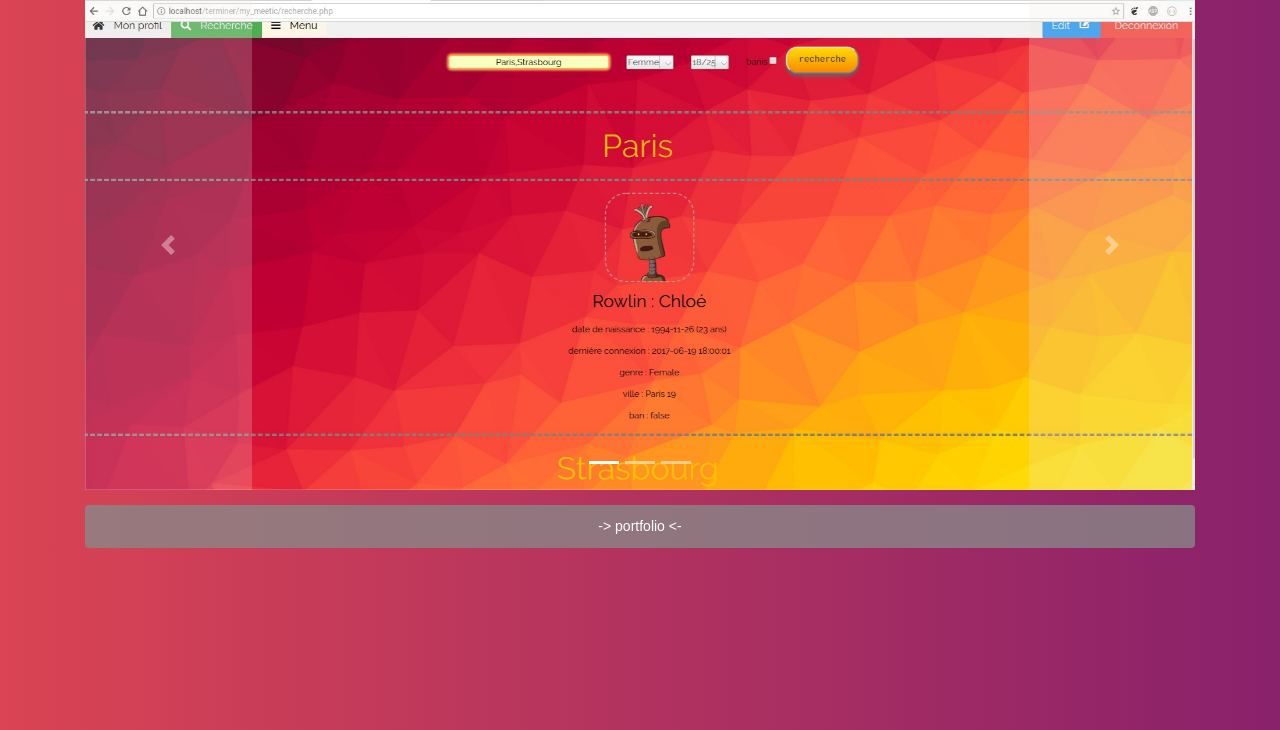
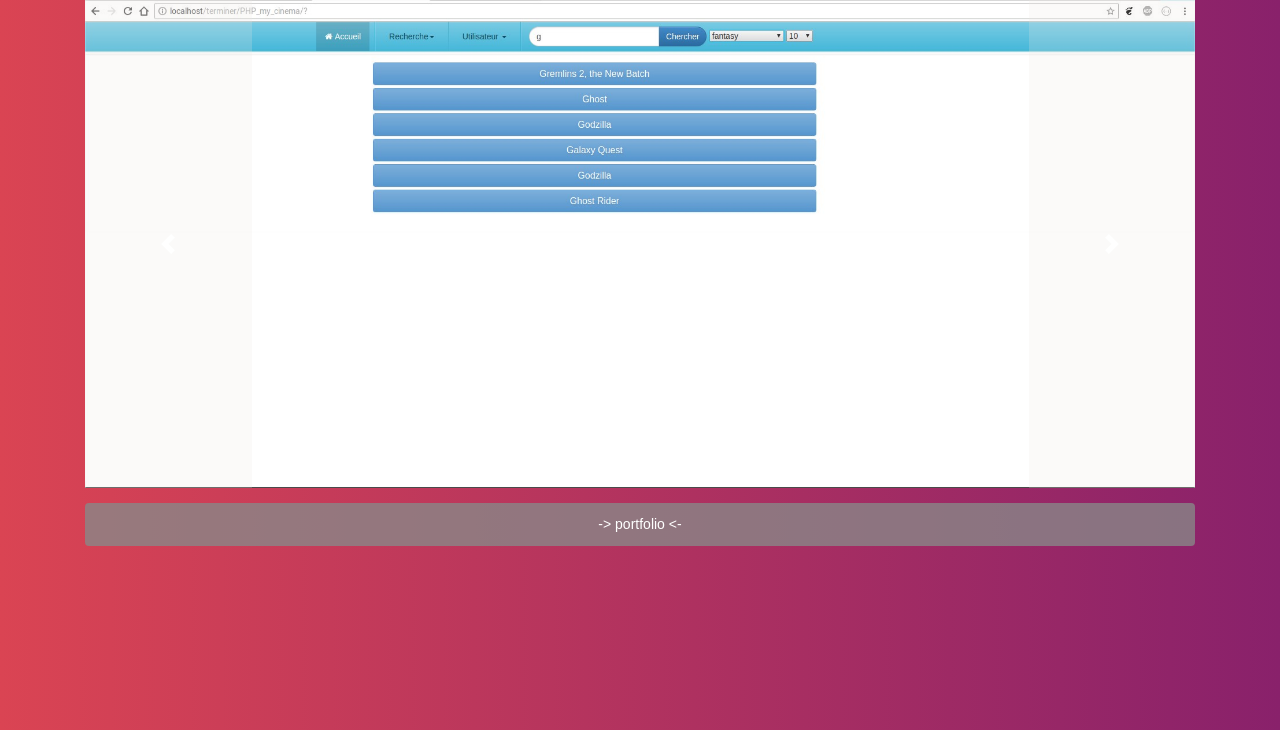
Before and after one commit to acarou/portfolio, a PHP site: page /projet2.html in a window 1280 px wide. Shown: the top 730 px of the page. Run offline with PHP 8.4, Linux system fonts and the light colour scheme.

Commit message:
fix text and image

```diff
--- a/assets/css/main.css
+++ b/assets/css/main.css
@@ -270,5 +270,8 @@ section .section-title{
 background: #D3CCE3;  /* fallback for old browsers */
 background: -webkit-linear-gradient(to left, #E9E4F0, #D3CCE3);  /* Chrome 10-25, Safari 5.1-6 */
 background: linear-gradient(to left, #E9E4F0, #D3CCE3); /* W3C, IE 10+/ Edge, Firefox 16+, Chrome 26+, Opera 12+, Safari 7+ */
+}
 
+#projet .card-text {
+    line-height: 20px;
 }
--- a/index.html
+++ b/index.html
@@ -363,6 +363,10 @@ Bien entendu, votre page devra être valide HTML5 et nous tiendrons compte de l
 			</div>
 		</div>
 	</div>
+	<div class="text-center">
+		<a href="google.fr"><i class="fab fa-google"></i></a>
+		<a href="link-din.fr"><i class="fab fa-linkedin-in"></i></a>
+	</div>
 	<button id="myBtn" title="Go to top" class="fa fa-arrow-up"></button>
 
 </body>
--- a/projet2.html
+++ b/projet2.html
@@ -23,13 +23,13 @@
 			</ol>
 			<div class="carousel-inner">
 				<div class="carousel-item active">
-					<img class="d-block w-100" src="assets/images/projets/my_meetic/my_meetic-01.jpg" alt="First slide">
+					<img class="d-block w-100" src="assets/images/projets/my_cinema/my_cinema-01.jpg" alt="First slide">
 				</div>
 				<div class="carousel-item">
-					<img class="d-block w-100" src="assets/images/projets/my_meetic/my_meetic-02.jpg" alt="Second slide">
+					<img class="d-block w-100" src="assets/images/projets/my_cinema/my_cinema-02.jpg" alt="Second slide">
 				</div>
 				<div class="carousel-item">
-					<img class="d-block w-100" src="assets/images/projets/my_meetic/my_meetic-03.jpg" alt="Third slide">
+					<img class="d-block w-100" src="assets/images/projets/my_cinema/my_cinema-03.jpg" alt="Third slide">
 				</div>
 			</div>
 			<a class="carousel-control-prev" href="#carousel" role="button" data-slide="prev">
```
